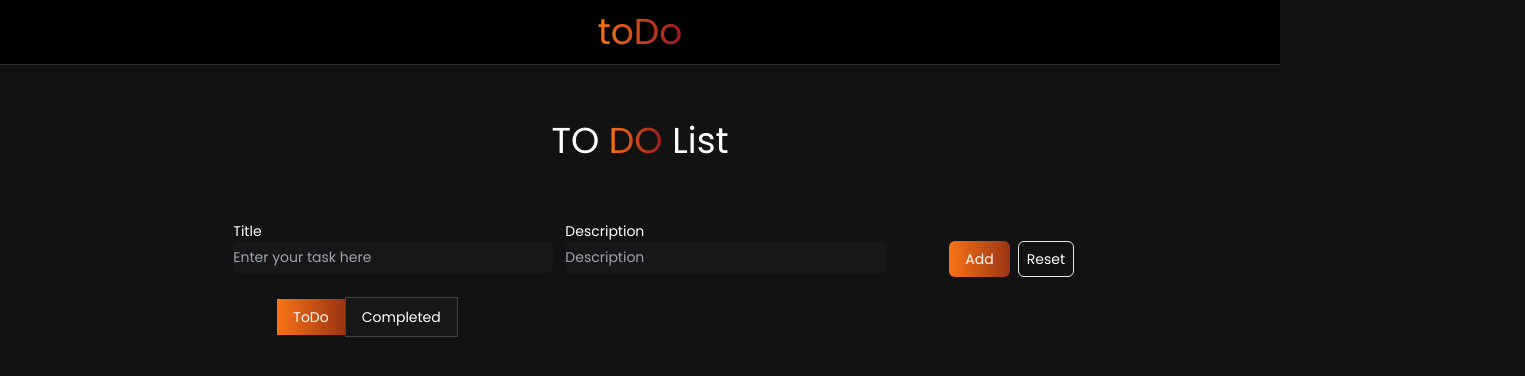
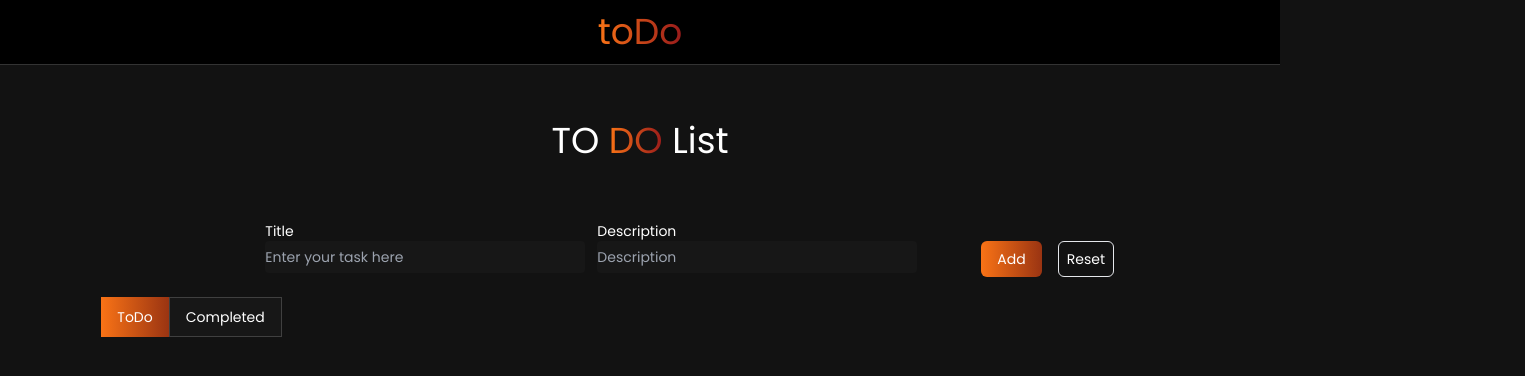
Before and after one commit to BHuvaneshvar933/toDo, a React (Vite) app: page / in a window 1280 px wide. Shown: the top 376 px of the page, 1525 px wide, since content can reach past the window. Built offline with nearby package versions, Linux system fonts and the light colour scheme.

Commit message:
Your descriptive commit

```diff
--- a/src/App.jsx
+++ b/src/App.jsx
@@ -65,13 +65,14 @@ function App() {
   });
 
   return (
-    <div className="overflow-y: auto max-lg::w-full max-lg:w-full ">
+    <div>
+      <div className="overflow-y: auto max-lg::w-full max-lg:w-full w-full ">
         <NavBar />
         <div className="w-2/3 h-4/5  mx-auto my-14 overflow-y: auto lg:text-sm max-lg:mx-0 max-lg:w-3/4">
           <Heading />
-        <div className="absolute max-sm:w-full items-center">
+          <div className="absolute  items-center w-full  -ml-56 ">
             <Input />
-          <div className="ml-16 max-lg:ml-28 ">
+            <div className="ml-28 max-lg:ml-8 max-sm:ml-64 flex flex-row ">
               <button
                 className={
                   "" +
@@ -95,7 +96,7 @@ function App() {
                 Completed
               </button>
             </div>
-          <div className=" w-11/12 ml-9 rounded mb-3 overflow-hidden max-sm:ml-4  max-lg:ml-16">
+            <div className=" w-11/12  rounded mb-3 overflow-hidden max-sm:ml-60  max-lg:ml-16  ml-14">
               {isCompleteScreen === false &&
                 allTodos.map((item, index) => {
                   return (
@@ -157,6 +158,7 @@ function App() {
           </div>
         </div>
       </div>
+    </div>
   );
 }
 
--- a/src/components/Input.jsx
+++ b/src/components/Input.jsx
@@ -26,7 +26,7 @@ const Input = () => {
   };
 
   return (
-    <div className="flex flex-row items-center p-5 mt-10 max-lg:items-center max-lg:w-full max-lg:ml-14 max-sm:-ml-0">
+    <div className="items-center p-5 mt-10 max-lg:items-center max-lg:w-full  max-sm:ml-56 ml-64 w-full">
       <form
         className="flex flex-row max-sm:flex-col max-lg:items-center max-lg:w-full"
         onSubmit={(e) => {
@@ -54,7 +54,7 @@ const Input = () => {
             placeholder="Description"
           />
         </div>
-
+        <div className="max-lg:flex max-l:flex-row space-x-4 flex flex-row">
           <div className="input-item mt-5 ml-16 max-lg:ml-0 max-lg:flex max-lg:flex-row">
             <button
               type="submit"
@@ -74,6 +74,7 @@ const Input = () => {
           >
             Reset
           </button>
+        </div>
       </form>
     </div>
   );
```
Lines whose indentation alone changed are shown as unchanged.
